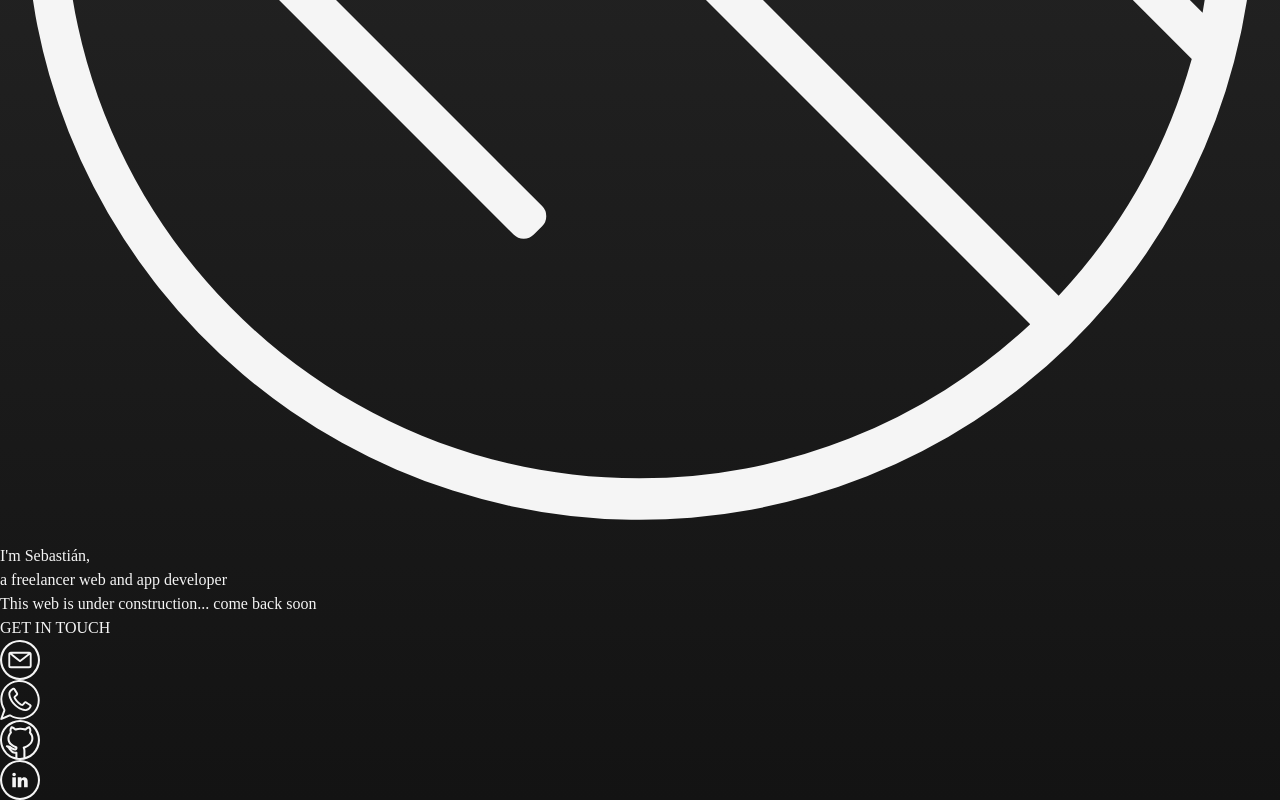
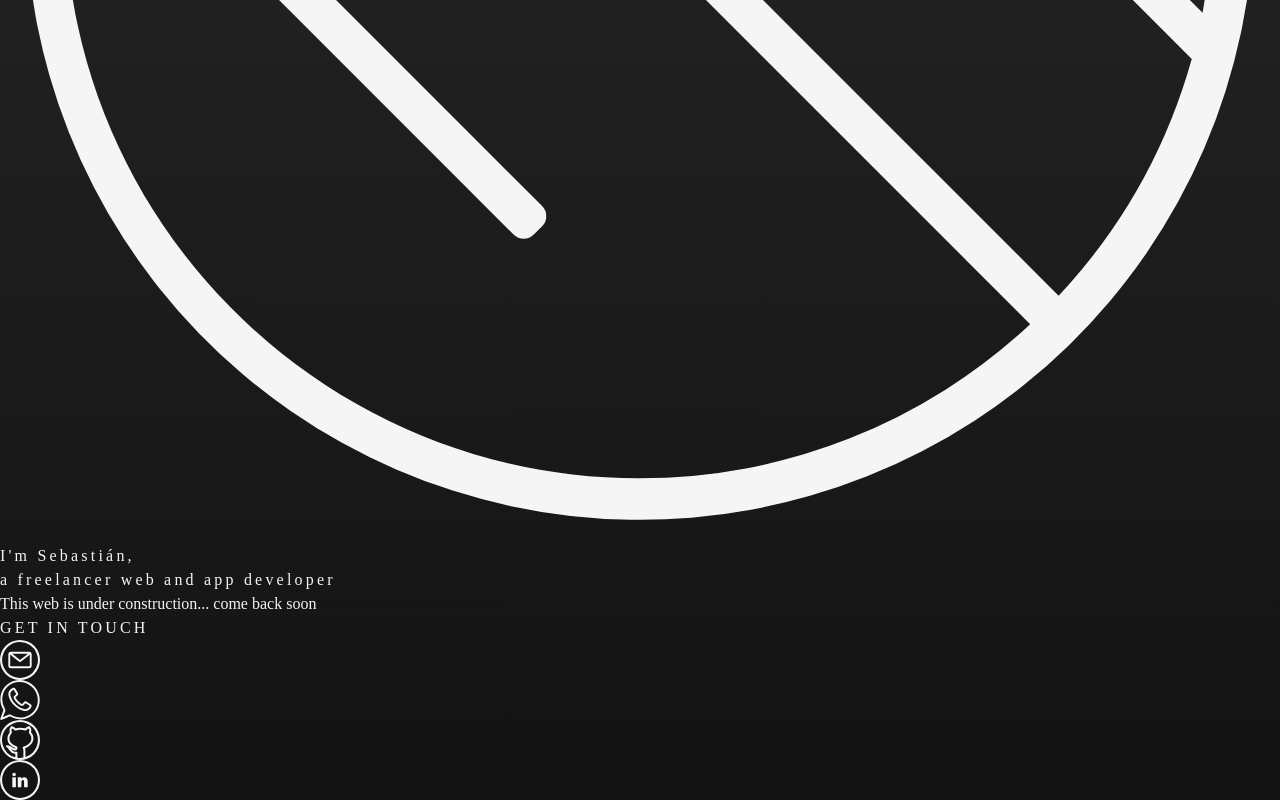
Before and after one commit to sebastiangr/sebastiangonzalez-portfolio, a SvelteKit app: page / in a window 1280 px wide. Shown: the part 736-1536 px from the top of the page. Built offline with nearby package versions, Linux system fonts and the light colour scheme.

Commit message:
Update font imports in app.css and enhance image hover effect in +page.svelte

```diff
--- a/src/app.css
+++ b/src/app.css
@@ -1,7 +1,8 @@
 @import 'tailwindcss/base';
 @import 'tailwindcss/components';
 @import 'tailwindcss/utilities';
-@import url('https://fonts.googleapis.com/css2?family=Lexend+Giga:wght@500&display=swap');
+@import url('https://fonts.googleapis.com/css2?family=Gabarito:wght@500&display=swap');
+@import url('https://fonts.googleapis.com/css2?family=Nunito+Sans:opsz@6..12&display=swap');
 
 body {
   margin: 0; /* Eliminar margen */
@@ -11,10 +12,21 @@ body {
 }
 
 h1, h2 {
-  font-family: "Lexend Giga", serif;
+  font-family: "Gabarito", serif;
   font-optical-sizing: auto;
   font-weight: 500;
   font-style: normal;
+  letter-spacing: 0.2rem;
+}
+
+p {
+  font-family: "Nunito Sans", serif;
+  font-optical-sizing: auto;
+  font-weight: 400;
+  font-style: normal;
+  font-variation-settings:
+    "wdth" 100,
+    "YTLC" 500;
 }
 
 h1, h2, h3, p {
--- a/src/routes/+page.svelte
+++ b/src/routes/+page.svelte
@@ -12,10 +12,10 @@
 
 <div class="text-center text-white">
 
-  <img src={Logo} alt="Sebastian Gonzalez Logo" class="w-32 h-32 mx-auto mt-8 mb-4" />
+  <img src={Logo} alt="Sebastian Gonzalez Logo" class="w-32 h-32 mx-auto mt-8 mb-8 transition duration-500 ease-in-out hover:scale-105" />
 
   <h1 class="text-2xl sm:text-4xl mb-4 uppercase">I'm Sebastián, <br>a freelancer web and app developer</h1>
-  <p class="font-sans animate-pulse">This web is under construction... come back soon</p>
+  <p class="animate-pulse mb-10">This web is under construction... come back soon</p>
 
   <h2 class="text-xl sm:text-2xl mt-8 mb-4">GET IN TOUCH</h2>
   <div class="flex justify-center">
```
